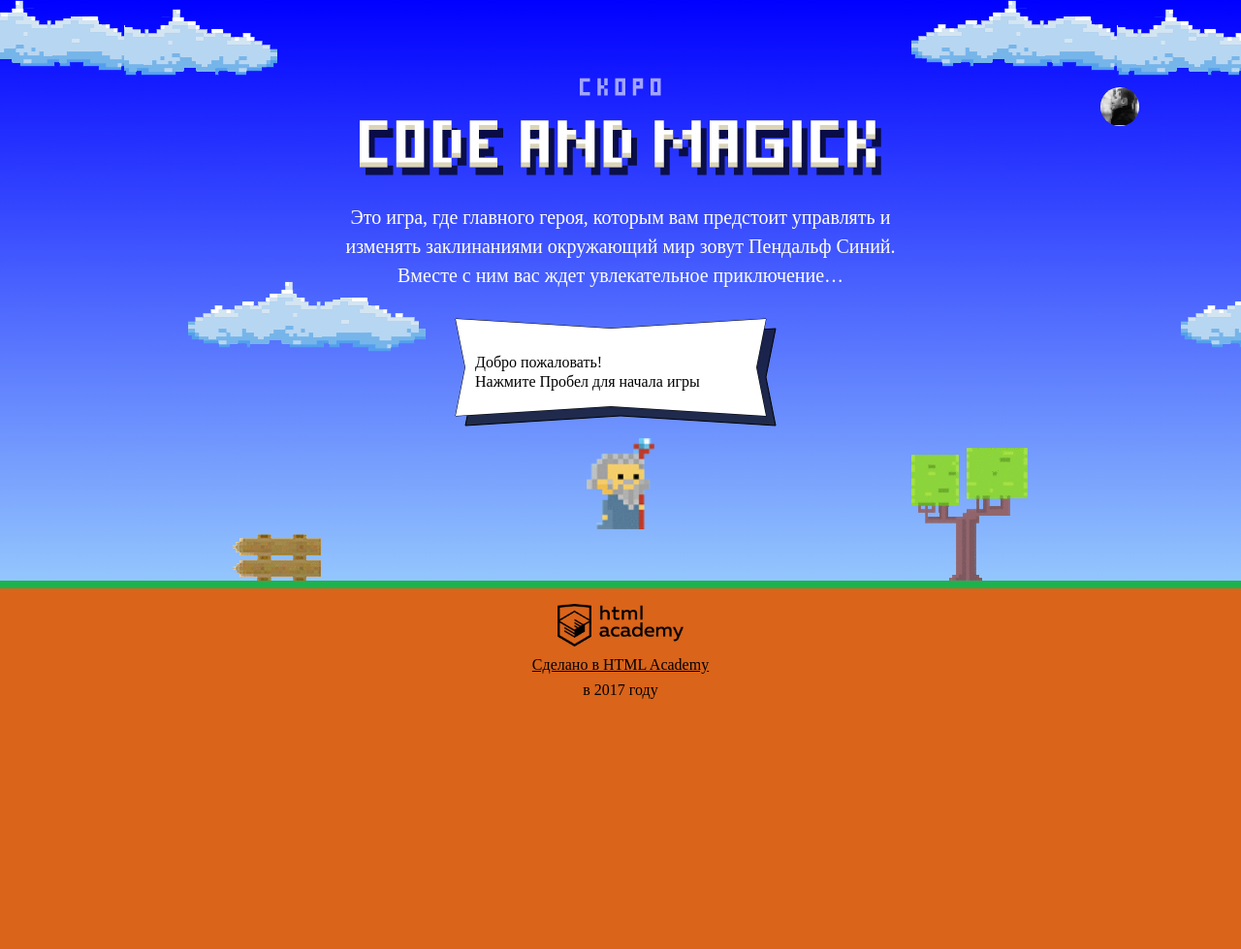
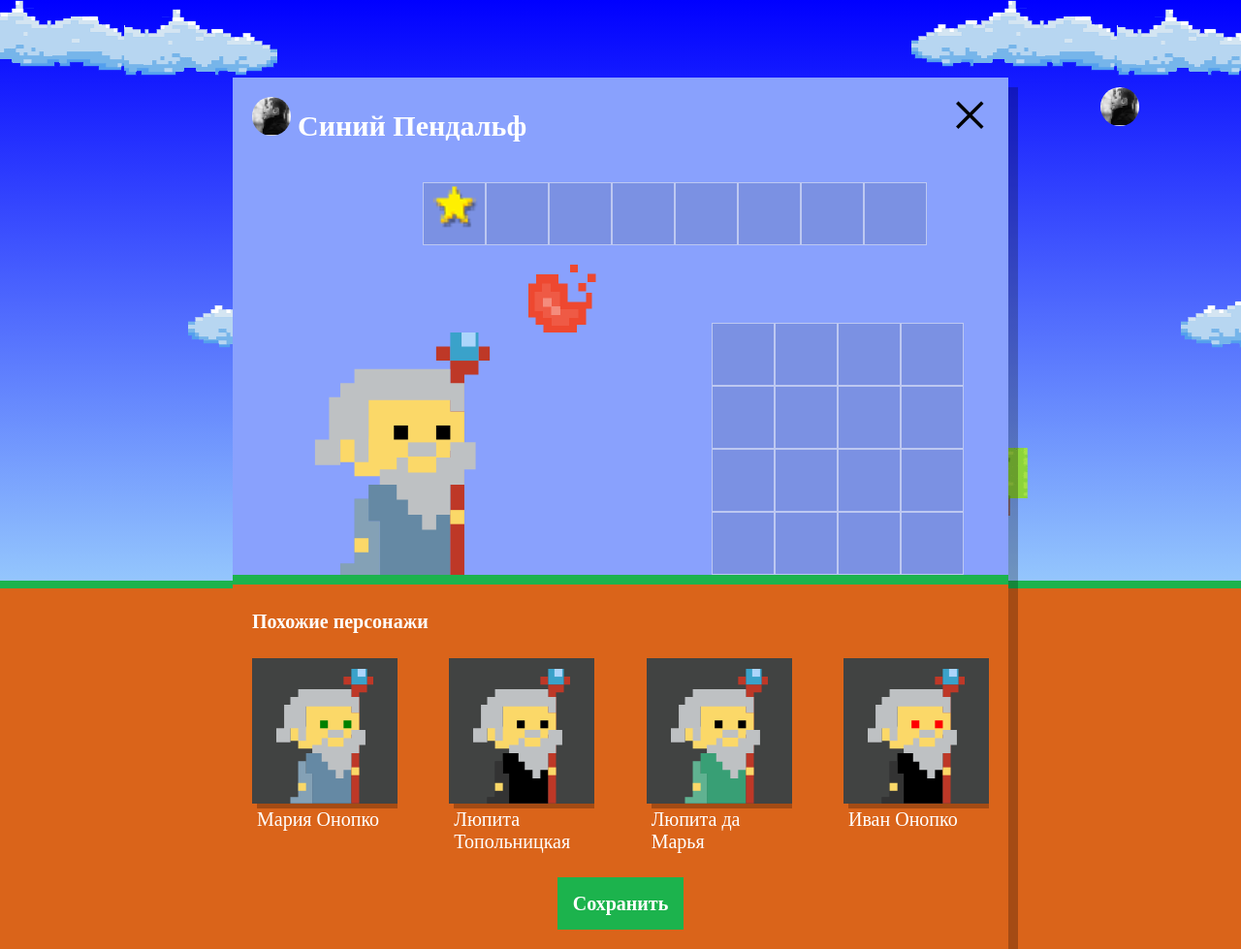
Before and after one commit to Rainik777/102262-code-and-magick-18, a website: page index.html in a window 1280 px wide. Shown: the whole page at 97% size. Before the commit the page ends 800 px from the top, so only its background shows below. Drawn offline with Linux system fonts and the light colour scheme; a web font is replaced by a local one.

Commit message:
красим магов на приветственном окне

```diff
--- a/index.html
+++ b/index.html
@@ -198,6 +198,7 @@
     return height*2/3 - getWizardHeight()/2;
   };
 </script>
+<script src="js/setup.js"></script>
 <script src="js/start.js"></script>
 <script src="js/game.js"></script>
 
--- /dev/null
+++ b/js/setup.js
@@ -0,0 +1,55 @@
+'use strict'
+
+var SIMILAR_WIZARDS_AMMOUNT = 4;
+var WIZARD_NAMES = ['Иван', 'Хуан Себастьян', 'Мария', 'Кристоф', 'Виктор', 'Юлия', 'Люпита', 'Вашингтон'];
+var WIZARD_SURNAMES = ['да Марья', 'Верон', 'Мирабелла', 'Вальц', 'Онопко', 'Топольницкая', 'Нионго', 'Ирвинг'];
+var COAT_COLORS = ['rgb(101, 137, 164)', 'rgb(241, 43, 107)', 'rgb(146, 100, 161)', 'rgb(56, 159, 117)', 'rgb(215, 210, 55)', 'rgb(0, 0, 0)'];
+var EYES_COLORS = ['black', 'red', 'blue', 'yellow', 'green'];
+var myWisards = [];
+
+var userDialog = document.querySelector('.setup');
+userDialog.classList.remove('hidden');
+userDialog.querySelector('.setup-similar').classList.remove('hidden');
+
+var similarListElement = document.querySelector('.setup-similar-list');
+var similarWizardTemplate = document.querySelector('#similar-wizard-template').content.querySelector('.setup-similar-item');
+
+// возвращает случайный елемент переданного массива
+var generateItem = function (arr) {
+  return arr[Math.floor(Math.random()*arr.length)];
+}
+
+// пушит магов в массив
+var generateMyWisards = function (arr, ammount) {
+  for (var i = 0; i < ammount; i++) {
+    var newWizard = {
+      name: generateItem(WIZARD_NAMES),
+      surName: generateItem(WIZARD_SURNAMES),
+      coatColor: generateItem(COAT_COLORS),
+      eyesColor: generateItem(EYES_COLORS)
+    };
+    arr.push(newWizard);
+  }
+  return arr;
+}
+
+// генерируем массив магов
+myWisards = generateMyWisards(myWisards, SIMILAR_WIZARDS_AMMOUNT);
+
+console.log(myWisards);
+
+var renderWizard = function (wizard) {
+  var wizardElement = similarWizardTemplate.cloneNode(true);
+
+  wizardElement.querySelector('.setup-similar-label').textContent = wizard.name + ' ' + wizard.surName;
+  wizardElement.querySelector('.wizard-coat').style.fill = wizard.coatColor;
+  wizardElement.querySelector('.wizard-eyes').style.fill = wizard.eyesColor;
+
+  return wizardElement;
+}
+
+var fragment = document.createDocumentFragment();
+for (var i = 0; i < myWisards.length; i++) {
+  fragment.appendChild(renderWizard(myWisards[i]));
+}
+similarListElement.appendChild(fragment);
```
